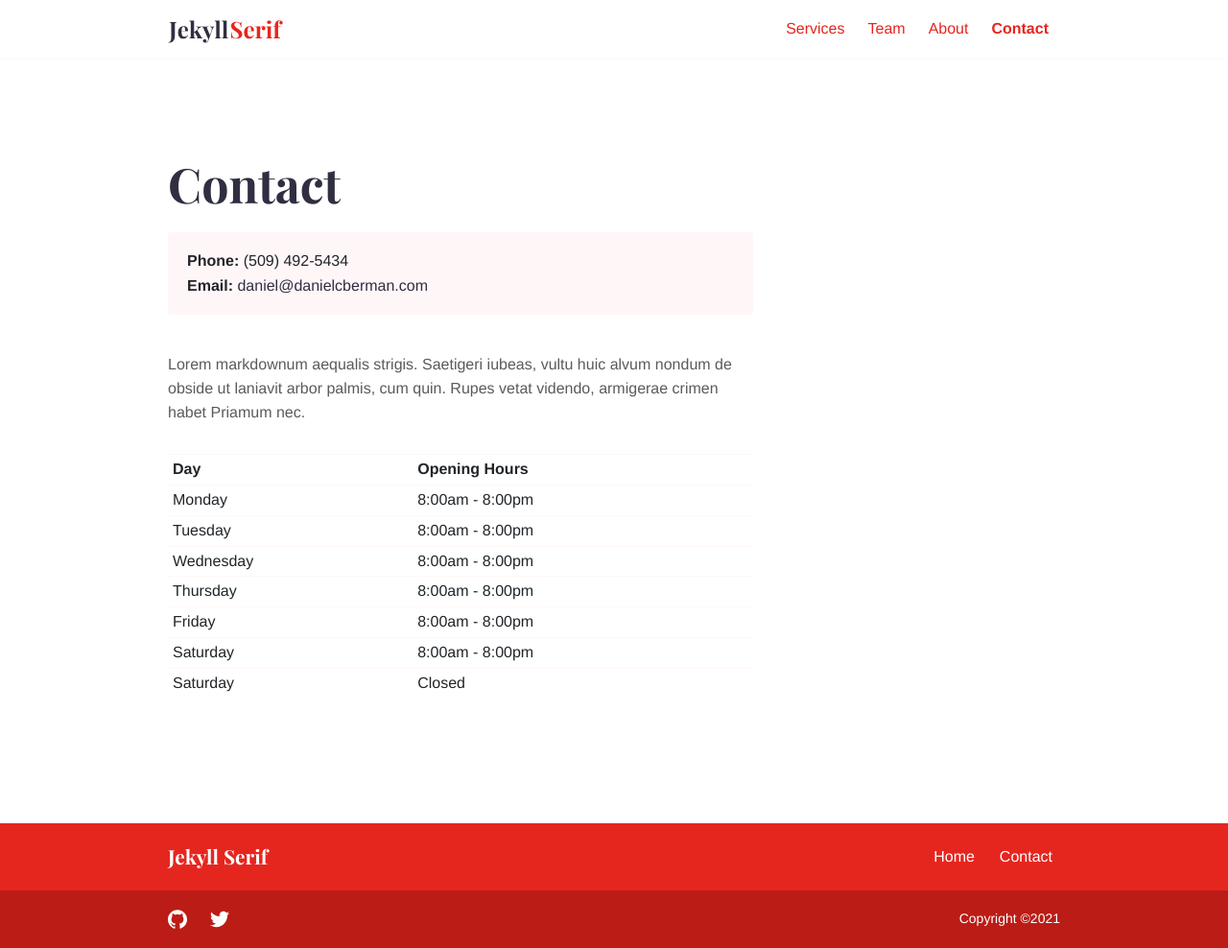
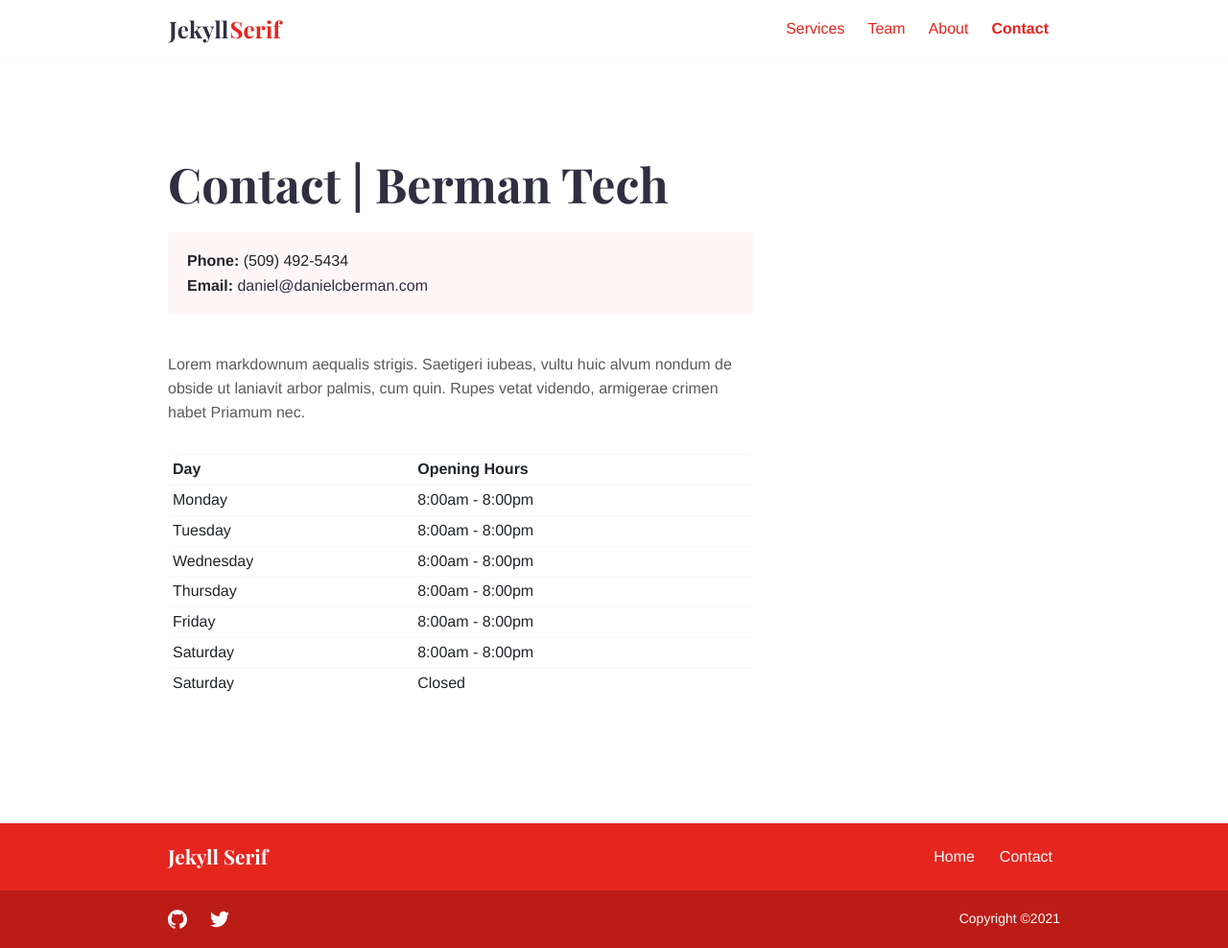
Before and after one commit to danielcberman/bermantech, a Jekyll site: the page built from contact.md, in a window 1280 px wide. Shown: the whole page at 96% size. Built offline with Jekyll 4.4.1, drawn with Linux system fonts in a browser that asks for light colours; part of the change alters nothing that is shown.

Commit message:
Update contact.md

```diff
--- a/contact.md
+++ b/contact.md
@@ -1,7 +1,7 @@
 ---
-title: Contact
+title: Contact | Berman Tech
 layout: contact
-description: Contact
+description: Contact Berman Tech via phone, email during our hours of operation.
 ---
 
 Lorem markdownum aequalis strigis. Saetigeri iubeas, vultu huic alvum nondum de obside ut laniavit arbor palmis, cum quin. Rupes vetat videndo, armigerae crimen habet Priamum nec.
```
